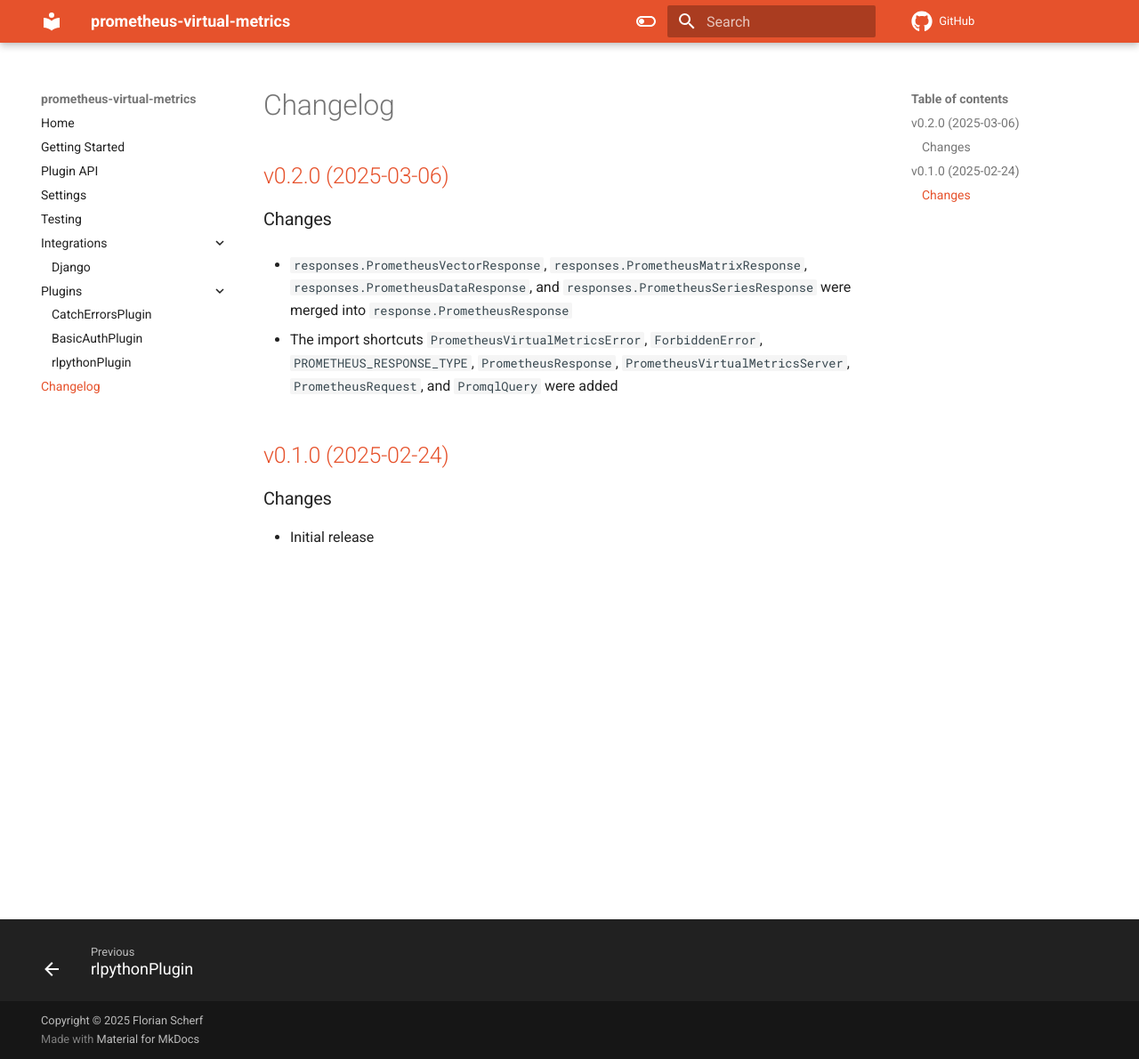
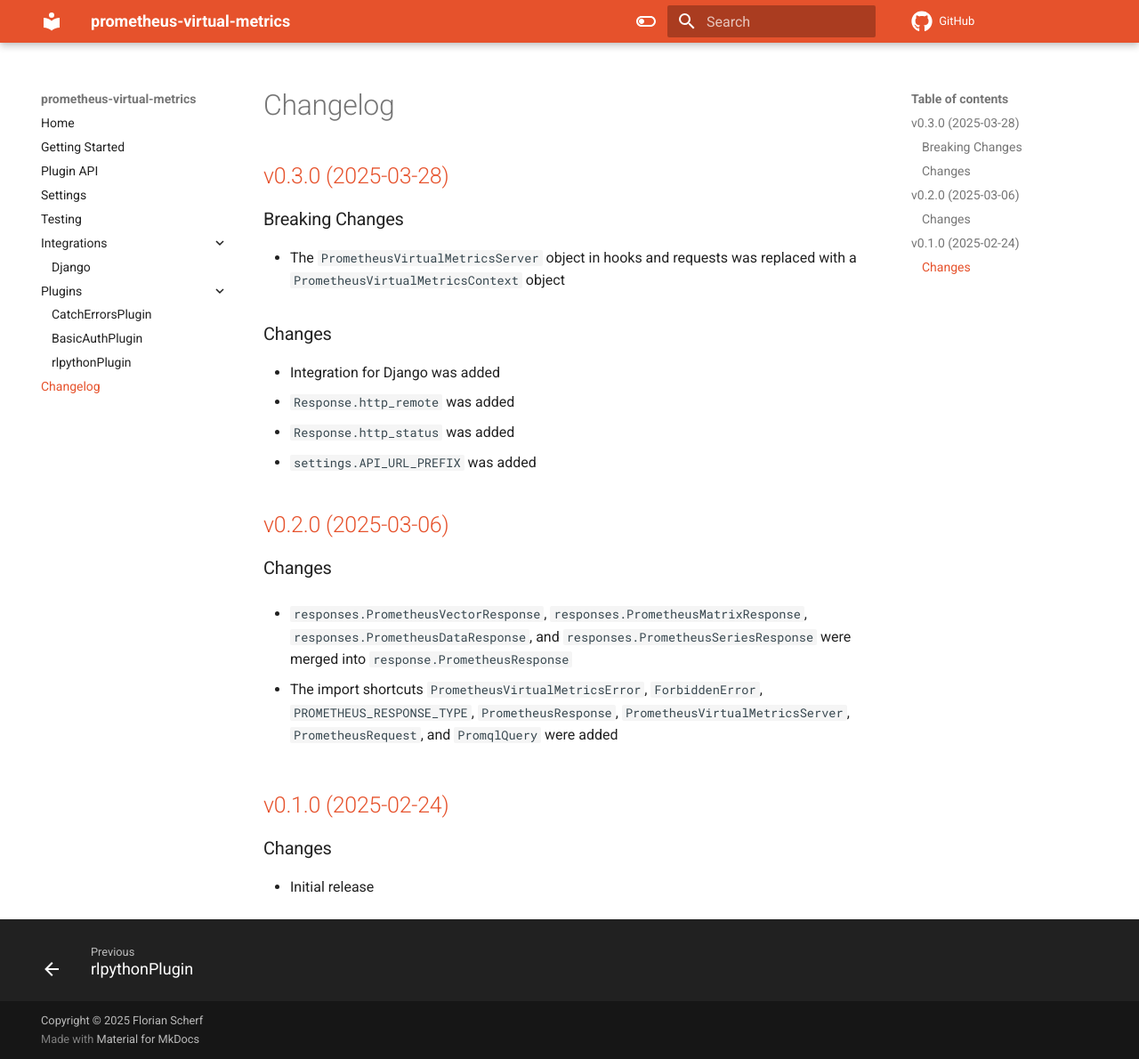
Before and after one commit to fscherf/prometheus-virtual-metrics, an MkDocs documentation site: the page built from doc/docs/changelog.md, in a window 1280 px wide and 1190 px high. Shown: the whole window at 89% size. Built offline with MkDocs 1.6.1 and Material for MkDocs 9.7.7, drawn with Linux system fonts in a browser that asks for light colours; comment, search, counter and statistics services are not loaded.

Commit message:
release v0.3.0
Signed-off-by: Florian Scherf <mail@florianscherf.de>

```diff
--- a/doc/docs/changelog.md
+++ b/doc/docs/changelog.md
@@ -1,4 +1,17 @@
 # Changelog
+
+## [v0.3.0 (2025-03-28)](https://github.com/fscherf/prometheus-virtual-metrics/releases/tag/v0.3.0)
+
+### Breaking Changes
+
+- The `PrometheusVirtualMetricsServer` object in hooks and requests was
+  replaced with a `PrometheusVirtualMetricsContext` object
+
+### Changes
+- Integration for Django was added
+- `Response.http_remote` was added
+- `Response.http_status` was added
+- `settings.API_URL_PREFIX` was added
 
 
 ## [v0.2.0 (2025-03-06)](https://github.com/fscherf/prometheus-virtual-metrics/releases/tag/v0.2.0)
```
